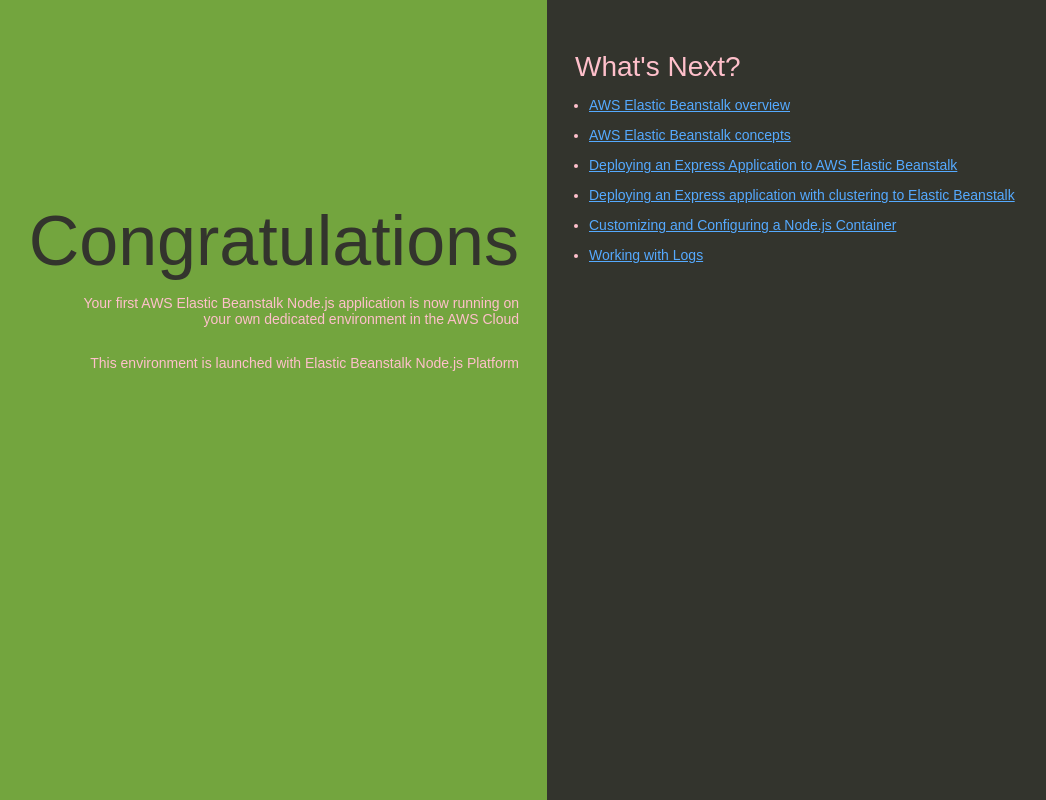
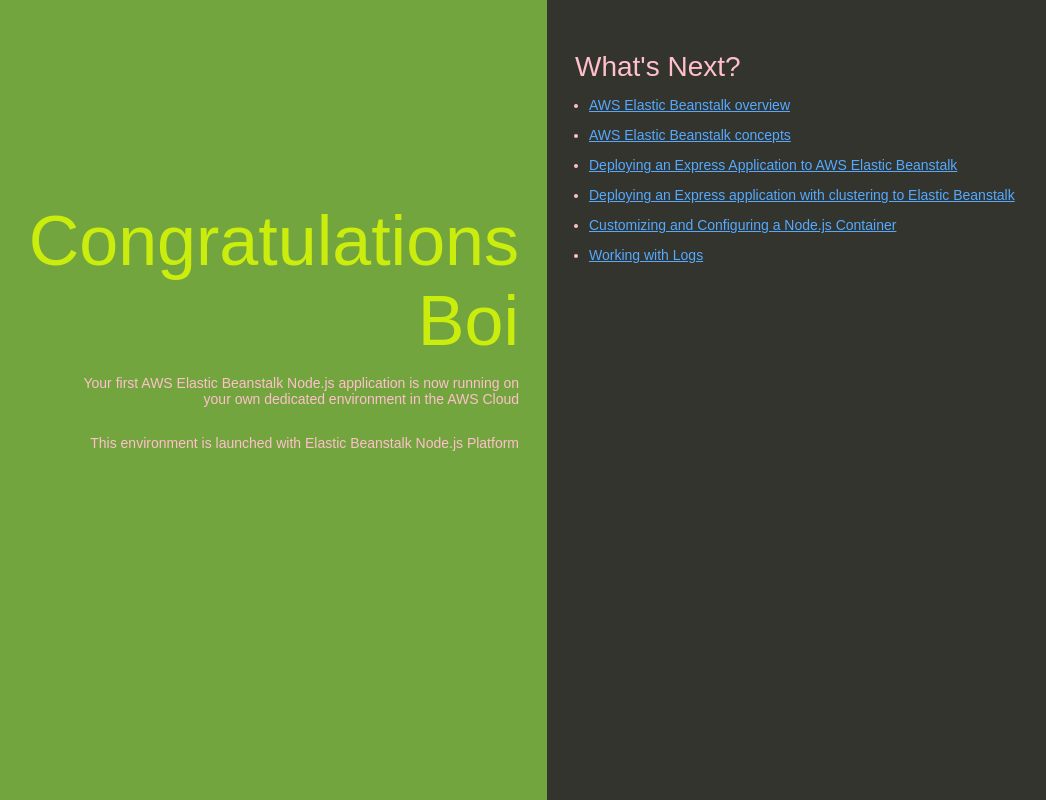
Before and after one commit to Prathap-Reddy-7/cicd-node-js, a website: page index.html in a window 1280 px wide. Shown: the whole page, without its empty margins (93-1139 px from the left). Drawn offline with Linux system fonts and the light colour scheme.

Commit message:
third commit for cicd pipeline for nodejs app

```diff
--- a/index.html
+++ b/index.html
@@ -1,7 +1,7 @@
 <!DOCTYPE html>
 <html>
   <head>
-    <title>Elastic Beanstalk updated</title>
+    <title>Elastic Beanstalk</title>
     <style>
       body {
         color: pink;
@@ -53,7 +53,7 @@
       }
 
       h1 {
-        color: #33342D;
+        color: #cbed0d;
         font-size: 500%;
         font-weight: normal;
         margin-bottom: 0em;
@@ -74,7 +74,7 @@
   </head>
   <body>
     <div class="textColumn">
-      <h1>Congratulations</h1>
+      <h1>Congratulations Boi</h1>
       <p>Your first AWS Elastic Beanstalk Node.js application is now running on your own dedicated environment in the AWS Cloud</p>
       <p>This environment is launched with Elastic Beanstalk Node.js Platform</p>
     </div>
```
